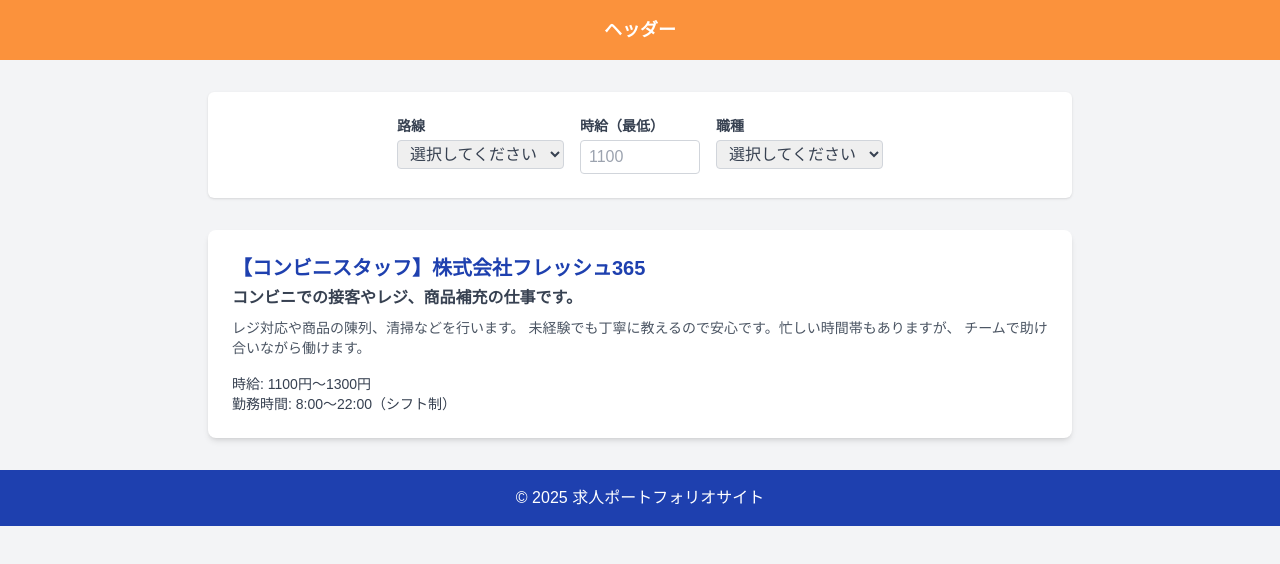
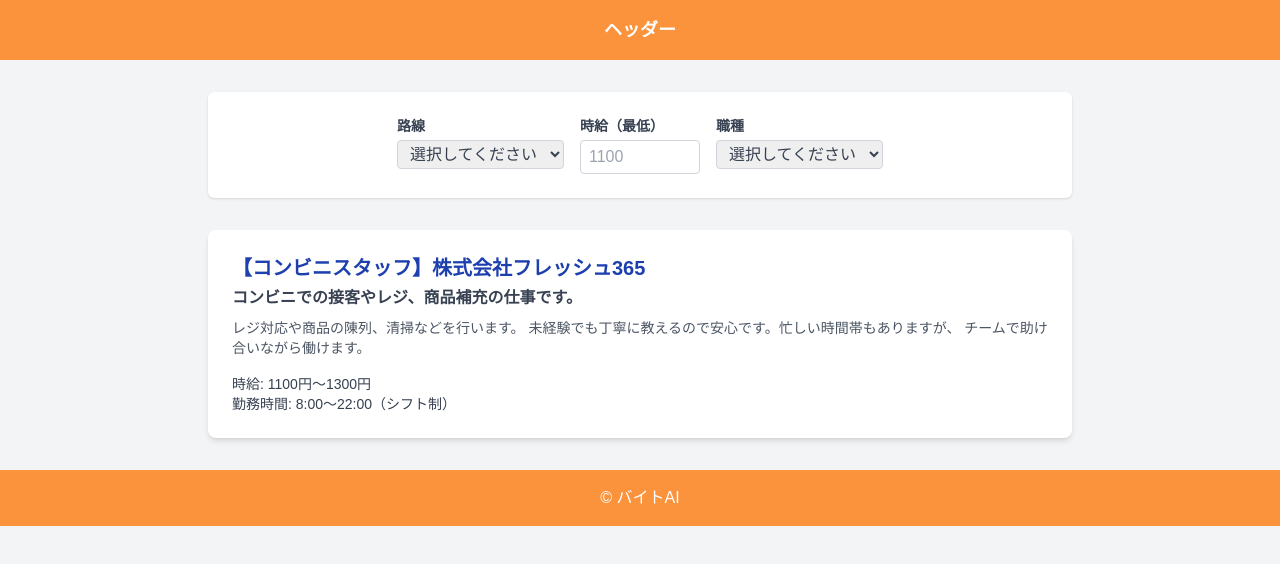
Before and after one commit to InoKotaro/baito-ai-website, a Next.js app: page / in a window 1280 px wide. Shown: the top 564 px of the page. Built offline with nearby package versions, Linux system fonts and the light colour scheme.

Commit message:
feat: フッターコンポーネント化

```diff
--- a/src/app/components/Footer.jsx
+++ b/src/app/components/Footer.jsx
@@ -0,0 +1,7 @@
+export default function Footer() {
+  return (
+    <footer className="mt-8 bg-orange-400 py-4 text-center text-white">
+      © バイトAI
+    </footer>
+  );
+}
--- a/src/app/components/PageClient.jsx
+++ b/src/app/components/PageClient.jsx
@@ -1,4 +1,5 @@
 'use client';
+import Footer from '@/app/components/Footer';
 import Header from '@/app/components/Header';
 import SearchBar from '@/app/components/SearchBar';
 
@@ -36,10 +37,8 @@ export default function JobPortfolioSite() {
           {/* 他の求人カードもここに追加可能 */}
         </section>
       </main>
+       <Footer/>
+    </div>
 
-      <footer className="mt-8 bg-blue-800 py-4 text-center text-white">
-        © 2025 求人ポートフォリオサイト
-      </footer>
-    </div>
   );
 }
```
